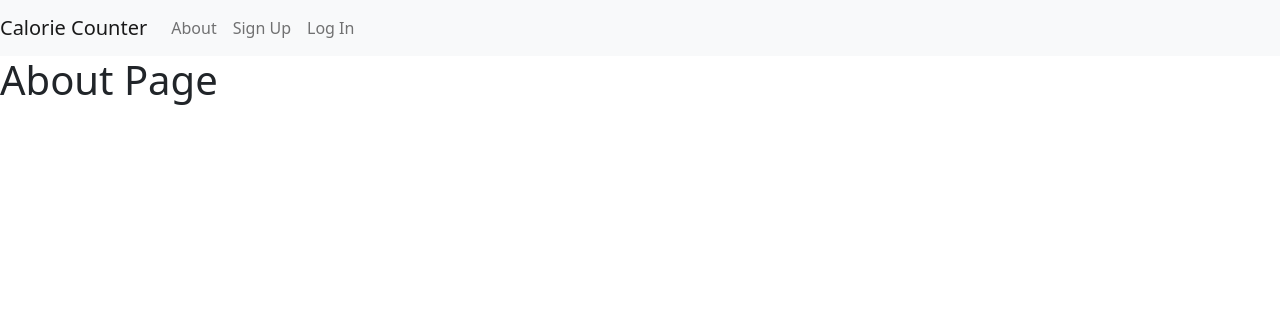
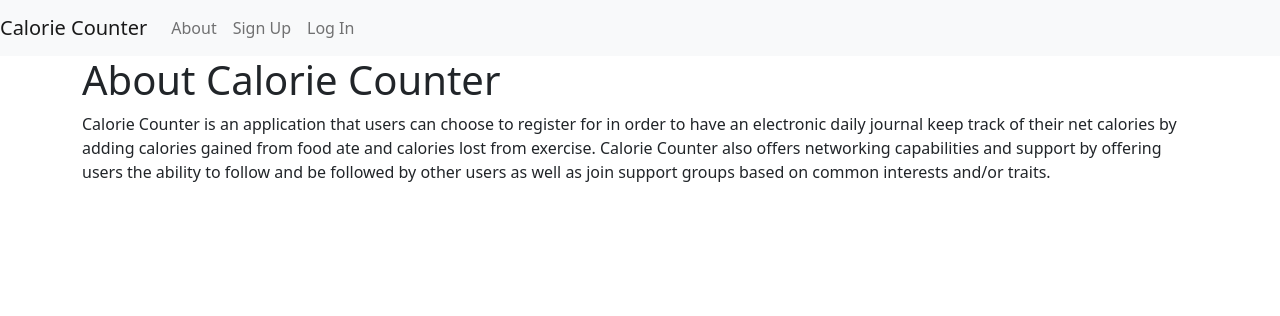
Before and after one commit to taylorwagner/caloriecountercapstone1, a Flask app: page /about in a window 1280 px wide. Shown: the top 316 px of the page. Run offline with Flask 2, Linux system fonts and the light colour scheme; some libraries are stand-ins or nearby versions.

Commit message:
about page information and follow user from profile page

```diff
--- a/templates/about.html
+++ b/templates/about.html
@@ -2,6 +2,9 @@
 
 {% block content %}
 
-<h1>About Page</h1>
+<div class="container">
+    <h1 class="h1">About Calorie Counter</h1>
+    <p>Calorie Counter is an application that users can choose to register for in order to have an electronic daily journal keep track of their net calories by adding calories gained from food ate and calories lost from exercise. Calorie Counter also offers networking capabilities and support by offering users the ability to follow and be followed by other users as well as join support groups based on common interests and/or traits.</p>
+</div>
 
 {% endblock %}
```
Also changed, not shown: templates/users/show.html (+12 -2 lines).
